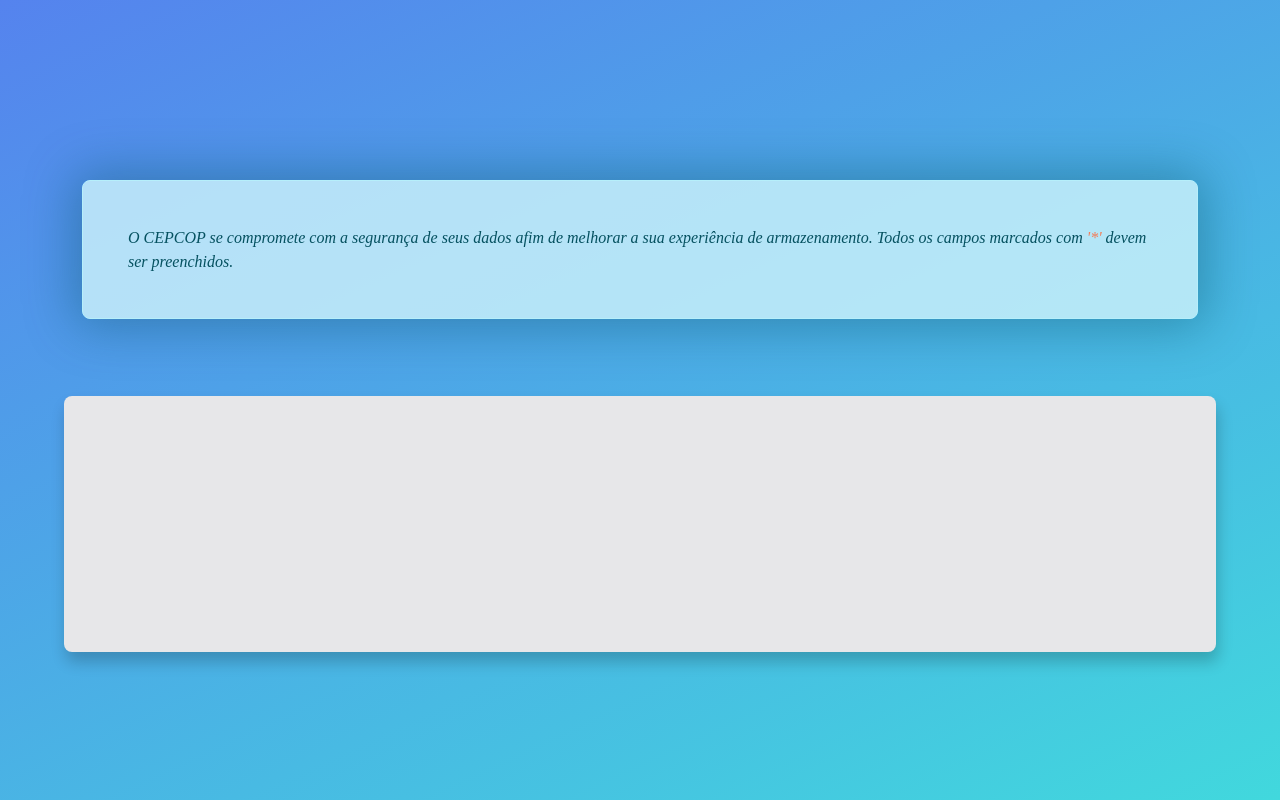
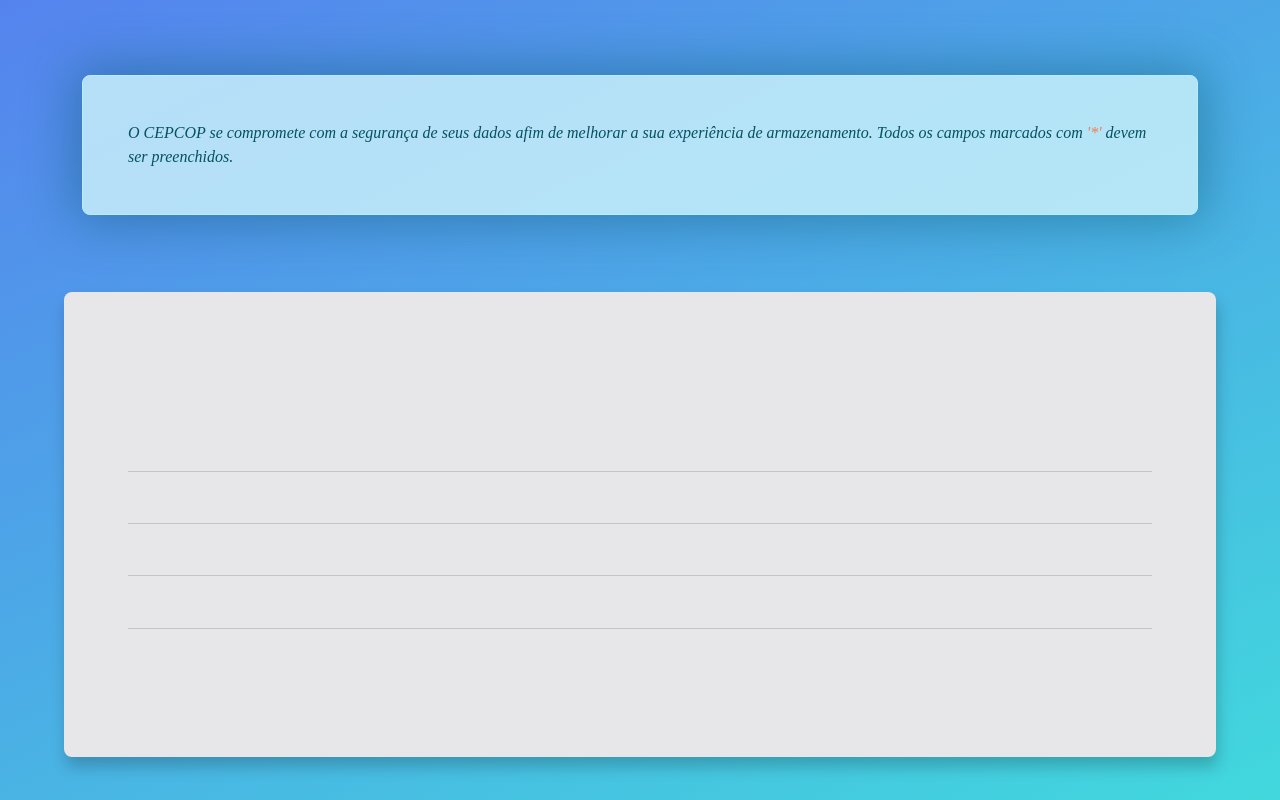
Before and after one commit to thiago-mfernandes/CepCop-React, a React (Create React App) app in the folder cepcop-react/: page /cadastro in a window 1280 px wide. Built offline with nearby package versions, Linux system fonts and the light colour scheme.

Commit message:
secoes implementadas

```diff
--- /dev/null
+++ b/cepcop-react/src/components/UI/Cards/Cadastro/DadosPessoais/index.tsx
@@ -0,0 +1,11 @@
+import { StyledSecaoGenerica } from "../styled";
+
+function DadosPessoais() {
+    return (
+        <StyledSecaoGenerica>
+
+        </StyledSecaoGenerica>
+    )
+}
+
+export default DadosPessoais
--- /dev/null
+++ b/cepcop-react/src/components/UI/Cards/Cadastro/EnderecoComercial/index.tsx
@@ -0,0 +1,11 @@
+import { StyledSecaoGenerica } from "../styled";
+
+function EnderecoComercial() {
+    return (
+        <StyledSecaoGenerica>
+
+        </StyledSecaoGenerica>
+    )
+}
+
+export default EnderecoComercial
--- /dev/null
+++ b/cepcop-react/src/components/UI/Cards/Cadastro/EnderecoResidencial/index.tsx
@@ -0,0 +1,11 @@
+import { StyledSecaoGenerica } from "../styled";
+
+function EnderecoResidencial() {
+    return (
+        <StyledSecaoGenerica>
+
+        </StyledSecaoGenerica>
+    )
+}
+
+export default EnderecoResidencial
--- /dev/null
+++ b/cepcop-react/src/components/UI/Cards/Cadastro/OutrasInformacoes/index.tsx
@@ -0,0 +1,11 @@
+import { StyledSecaoGenerica } from "../styled";
+
+function OutrasInformacoes() {
+    return (
+        <StyledSecaoGenerica>
+
+        </StyledSecaoGenerica>
+    )
+}
+
+export default OutrasInformacoes
--- a/cepcop-react/src/components/UI/Cards/Cadastro/index.tsx
+++ b/cepcop-react/src/components/UI/Cards/Cadastro/index.tsx
@@ -1,7 +1,11 @@
 import ContainerFundoAzul from "../Login/ContainerFundoAzul"
 import CardAlerta from "./CardAlerta"
 import CardCadastro from "./CardCadastro"
+import DadosPessoais from "./DadosPessoais"
+import EnderecoComercial from "./EnderecoComercial"
+import EnderecoResidencial from "./EnderecoResidencial"
 import FormCadastro from "./FormCadastro"
+import OutrasInformacoes from "./OutrasInformacoes"
 
 function PageCadastro() {
     return (
@@ -9,7 +13,10 @@
             <CardAlerta/>
             <CardCadastro>
                 <FormCadastro>
-
+                    <DadosPessoais />
+                    <EnderecoResidencial />
+                    <EnderecoComercial />
+                    <OutrasInformacoes />
                 </FormCadastro>
             </CardCadastro>
         </ContainerFundoAzul>
--- a/cepcop-react/src/components/UI/Cards/Cadastro/styled.ts
+++ b/cepcop-react/src/components/UI/Cards/Cadastro/styled.ts
@@ -1,5 +1,5 @@
 import styled from "styled-components";
-import { cinzaClaro } from "../../variaveis";
+import { cinzaClaro, cinzaMedio } from "../../variaveis";
 
 export const StyledCardCadastro = styled.div`
     background: ${cinzaClaro};
@@ -21,3 +21,12 @@
     flex-direction: column;
     justify-content: center;
 `;
+
+export const StyledSecaoGenerica = styled.section`
+    border-bottom: 1px solid ${cinzaMedio};
+    height: 100%;
+    padding: 2.5% 0;
+    &:hover {
+        cursor: pointer;
+    }
+`;
```
Also changed, not shown: cepcop-react/src/components/UI/Cards/Cadastro/DadosPessoais/styled.ts (added), cepcop-react/src/components/UI/Cards/Cadastro/EnderecoComercial/styled.ts (added), cepcop-react/src/components/UI/Cards/Cadastro/EnderecoResidencial/styled.ts (added), cepcop-react/src/components/UI/Cards/Cadastro/OutrasInformacoes/styled.ts (added).
